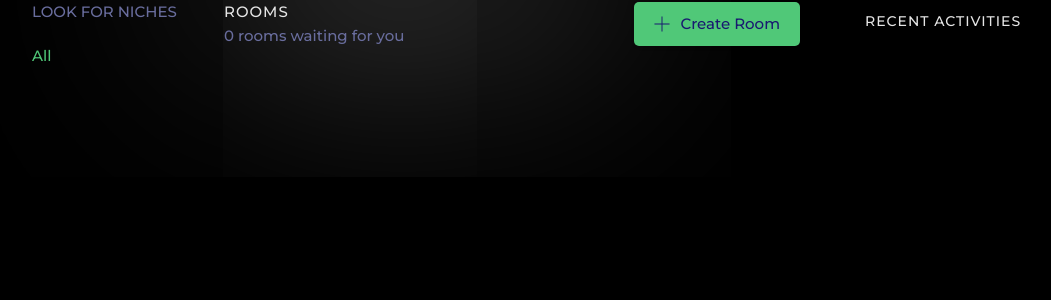
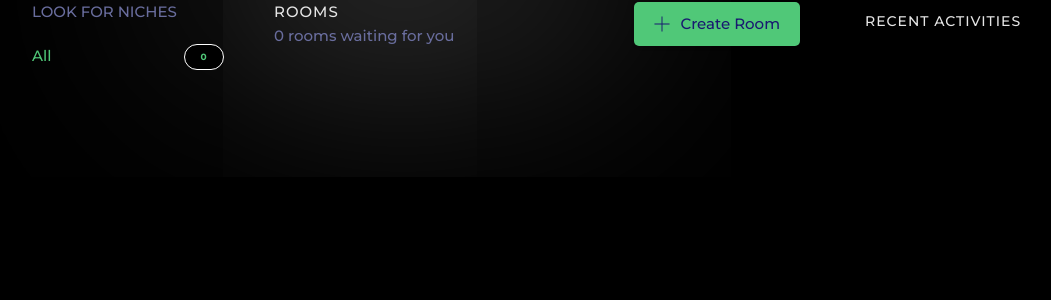
Before and after one commit to arindam-sahoo/Community-WebApp, a Django app: page / in a window 1280 px wide. Shown: the part 78-378 px from the top of the page, without its empty margins (32-1083 px from the left). Run offline with Django 5.2, Linux system fonts and the light colour scheme; data that the repository does not hold is empty.

Commit message:
Issue #2 Resolved with few other frontend fixes and additions

```diff
--- a/backend/api/templates/api/feed.html
+++ b/backend/api/templates/api/feed.html
@@ -23,7 +23,7 @@
       {% endif %}
     </div>
     <div class="roomListRoom__meta">
-      <a href="room.html" class="roomListRoom__joined">
+      <a href="#" class="roomListRoom__joined">
         <svg version="1.1" xmlns="http://www.w3.org/2000/svg" width="32" height="32" viewBox="0 0 32 32">
           <title>user-group</title>
           <path
@@ -39,7 +39,7 @@
             d="M12 16c3.859 0 7-3.141 7-7s-3.141-7-7-7c-3.859 0-7 3.141-7 7s3.141 7 7 7zM12 4c2.757 0 5 2.243 5 5s-2.243 5-5 5-5-2.243-5-5c0-2.757 2.243-5 5-5z"
           ></path>
         </svg>
-        5.3k Joined
+        {{ room.participants.all.count }} Joined
       </a>
       <a href="{% url 'homepage' %}?q={{ room.topic.name }}" class="roomListRoom__topic" style="color: #fff;">{{ room.topic.name }}</a>
     </div>
--- a/backend/api/templates/api/home.html
+++ b/backend/api/templates/api/home.html
@@ -13,7 +13,7 @@
             {% include 'api/niches.html' %}
         </div>
 
-        <div class="roomList">
+        <div class="roomList" style="margin-left: 50px;">
             <div class="roomList__header">
                 <div>
                   <h2>Rooms</h2>
--- a/backend/api/templates/api/niches.html
+++ b/backend/api/templates/api/niches.html
@@ -5,12 +5,12 @@
 
     <ul class="topics__list">
         <li>
-            <a href="{% url 'homepage' %}" class="active">All</a>
+            <a href="{% url 'homepage' %}" class="active">All<span style="width: 40px; text-align: center; font-size: xx-small;">{{ room_count }}</span></a>
         </li>
 
         {% for topic in topics %}
             <li>
-                <a href="{% url 'homepage' %}?q={{ topic.name }}">{{ topic.name }}</a>
+                <a href="{% url 'homepage' %}?q={{ topic.name }}">{{ topic.name }}<span style="width: 40px; text-align: center; font-size: xx-small;">{{ topic.room_set.all.count }}</span></a>
             </li>
         {% endfor %}
     </ul>
```
Also changed, not shown: backend/api/migrations/0004_alter_message_options.py (added), 1 other file.
